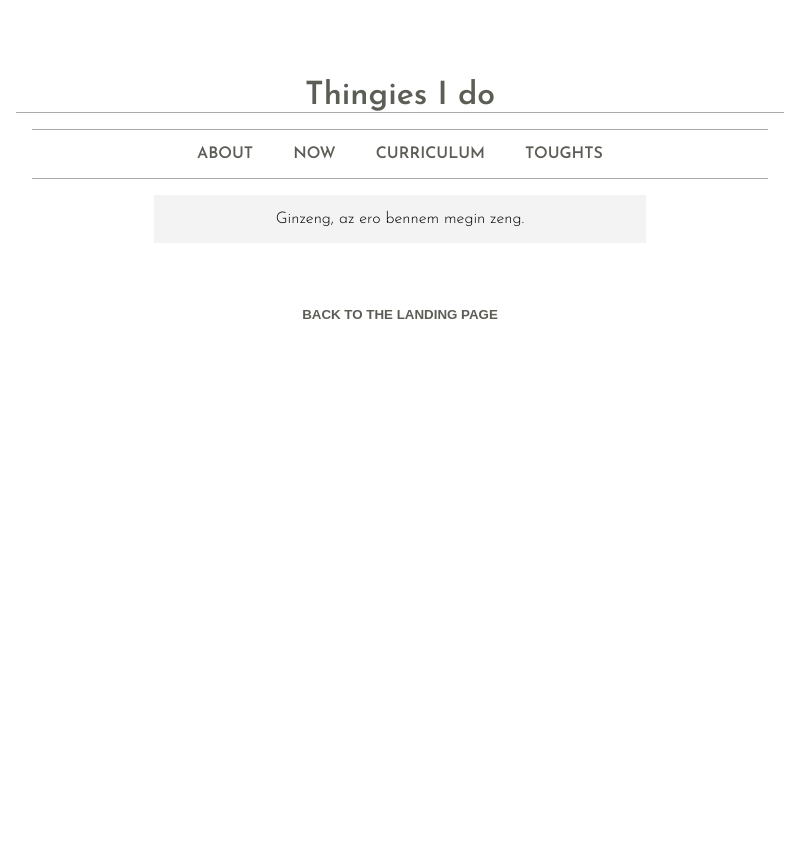
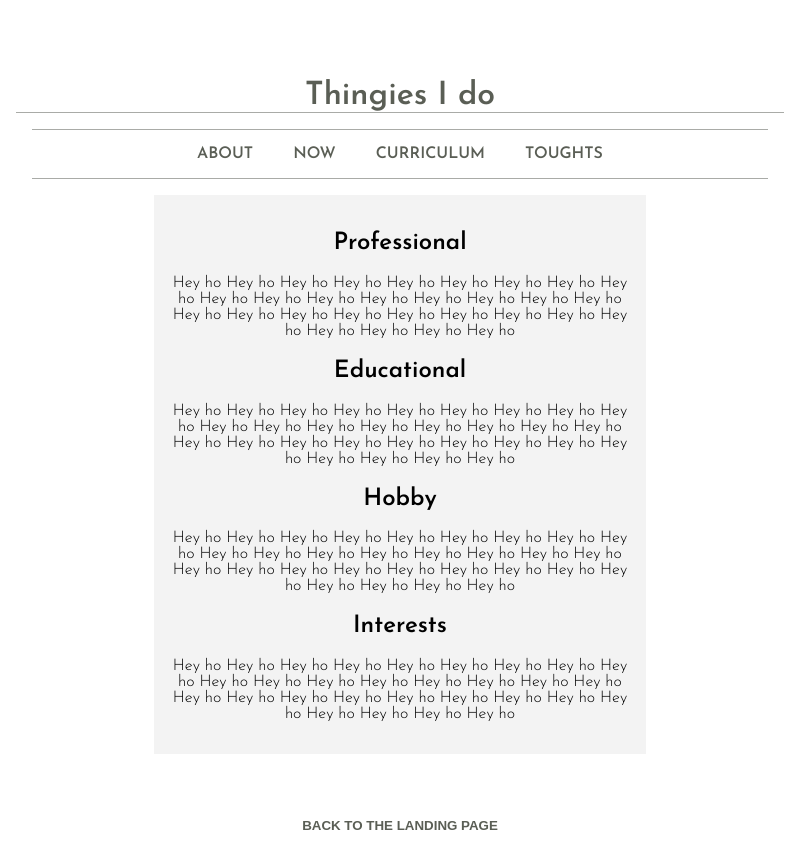
Before and after one commit to FanniTakax/my_experimental_page, a React (Create React App) app: page /main/ginseng in a window 1280 px wide. Shown: the top 868 px of the page, without its empty margins (240-1039 px from the left). Built offline with nearby package versions, Linux system fonts and the light colour scheme; a web font is replaced by a local one.

Commit message:
working on content

```diff
--- a/src/components/MainPage.js
+++ b/src/components/MainPage.js
@@ -2,9 +2,9 @@ import React from 'react';
 import { BrowserRouter as Router, Route, Link, Switch, useHistory } from "react-router-dom";
 
 import Button from './Button';
-import Ginger from './MainPageComponents/Ginger';
-import Ginseng from './MainPageComponents/Ginseng';
-import Kombucha from './MainPageComponents/Kombucha';
+import About from './MainPageComponents/About';
+import Now from './MainPageComponents/Now';
+import Cv from './MainPageComponents/Cv';
 import Thoughts from './MainPageComponents/Thoughts';
 
 
@@ -23,9 +23,9 @@ const history = useHistory();
         </nav>
 
         <Switch>
-          <Route path="/main/ginger" render={(routerProps) => <Ginger routerProps={routerProps}/>}></Route>
-          <Route path="/main/ginseng" render={(routerProps) => <Ginseng routerProps={routerProps}/>} ></Route>
-          <Route path="/main/kombucha" render={(routerProps) => <Kombucha routerProps={routerProps}/>} ></Route>
+          <Route path="/main/ginger" render={(routerProps) => <About routerProps={routerProps}/>}></Route>
+          <Route path="/main/ginseng" render={(routerProps) => <Now routerProps={routerProps}/>} ></Route>
+          <Route path="/main/kombucha" render={(routerProps) => <Cv routerProps={routerProps}/>} ></Route>
           <Route path="/main/thoughts" render={(routerProps) => <Thoughts routerProps={routerProps}/>}  ></Route>
         </Switch>
 
--- /dev/null
+++ b/src/components/MainPageComponents/About.js
@@ -0,0 +1,9 @@
+import React from 'react';
+
+const About = () => {
+    return (
+        <p className="main-page-content">:)</p>
+    );
+}
+
+export default About;
--- /dev/null
+++ b/src/components/MainPageComponents/Cv.js
@@ -0,0 +1,9 @@
+import React from 'react';
+
+const Cv = () => {
+    return (
+        <p className="main-page-content">My CV is coming here</p>
+    );
+}
+
+export default Cv;
--- a/src/components/MainPageComponents/Ginger.js
+++ /dev/null
@@ -1,9 +0,0 @@
-import React from 'react';
-
-const Ginger = () => {
-    return (
-        <p className="main-page-content">Ginger root is yummy.</p>
-    );
-}
-
-export default Ginger;
--- a/src/components/MainPageComponents/Ginseng.js
+++ /dev/null
@@ -1,9 +0,0 @@
-import React from 'react';
-
-const Ginseng = () => {
-    return (
-        <p className="main-page-content">Ginzeng, az ero bennem megin zeng.</p>
-    );
-}
-
-export default Ginseng;
--- a/src/components/MainPageComponents/Kombucha.js
+++ /dev/null
@@ -1,9 +0,0 @@
-import React from 'react';
-
-const Kombucha = () => {
-    return (
-        <p className="main-page-content">CV </p>
-    );
-}
-
-export default Kombucha;
--- /dev/null
+++ b/src/components/MainPageComponents/Now.js
@@ -0,0 +1,18 @@
+import React from 'react';
+
+const Now = () => {
+    return (
+        <div className="main-page-content">
+            <h2>Professional</h2>
+            <p>Hey ho Hey ho Hey ho Hey ho Hey ho Hey ho Hey ho Hey ho Hey ho Hey ho Hey ho Hey ho Hey ho Hey ho Hey ho Hey ho Hey ho Hey ho Hey ho Hey ho Hey ho Hey ho Hey ho Hey ho Hey ho Hey ho Hey ho Hey ho Hey ho Hey ho </p>
+            <h2>Educational</h2>
+            <p>Hey ho Hey ho Hey ho Hey ho Hey ho Hey ho Hey ho Hey ho Hey ho Hey ho Hey ho Hey ho Hey ho Hey ho Hey ho Hey ho Hey ho Hey ho Hey ho Hey ho Hey ho Hey ho Hey ho Hey ho Hey ho Hey ho Hey ho Hey ho Hey ho Hey ho </p>
+            <h2>Hobby</h2>
+            <p>Hey ho Hey ho Hey ho Hey ho Hey ho Hey ho Hey ho Hey ho Hey ho Hey ho Hey ho Hey ho Hey ho Hey ho Hey ho Hey ho Hey ho Hey ho Hey ho Hey ho Hey ho Hey ho Hey ho Hey ho Hey ho Hey ho Hey ho Hey ho Hey ho Hey ho </p>
+            <h2>Interests</h2>
+            <p>Hey ho Hey ho Hey ho Hey ho Hey ho Hey ho Hey ho Hey ho Hey ho Hey ho Hey ho Hey ho Hey ho Hey ho Hey ho Hey ho Hey ho Hey ho Hey ho Hey ho Hey ho Hey ho Hey ho Hey ho Hey ho Hey ho Hey ho Hey ho Hey ho Hey ho </p>
+        </div>
+    );
+}
+
+export default Now;
--- a/src/components/MainPageComponents/Thoughts.js
+++ b/src/components/MainPageComponents/Thoughts.js
@@ -68,6 +68,7 @@ const Thoughts = () => {
     return (
         <div className="thoughts main-page-content">
             <p>Write a thought. Any Thought. To inspire each other.</p>
+            <p>( ... working on the implementation ... )</p>
             <ThoughtForm thought={thought} handleFormChange={handleFormChange} handleFormSubmit={handleFormSubmit} />
             <ul className='thoughts-list'>
                 {
```
